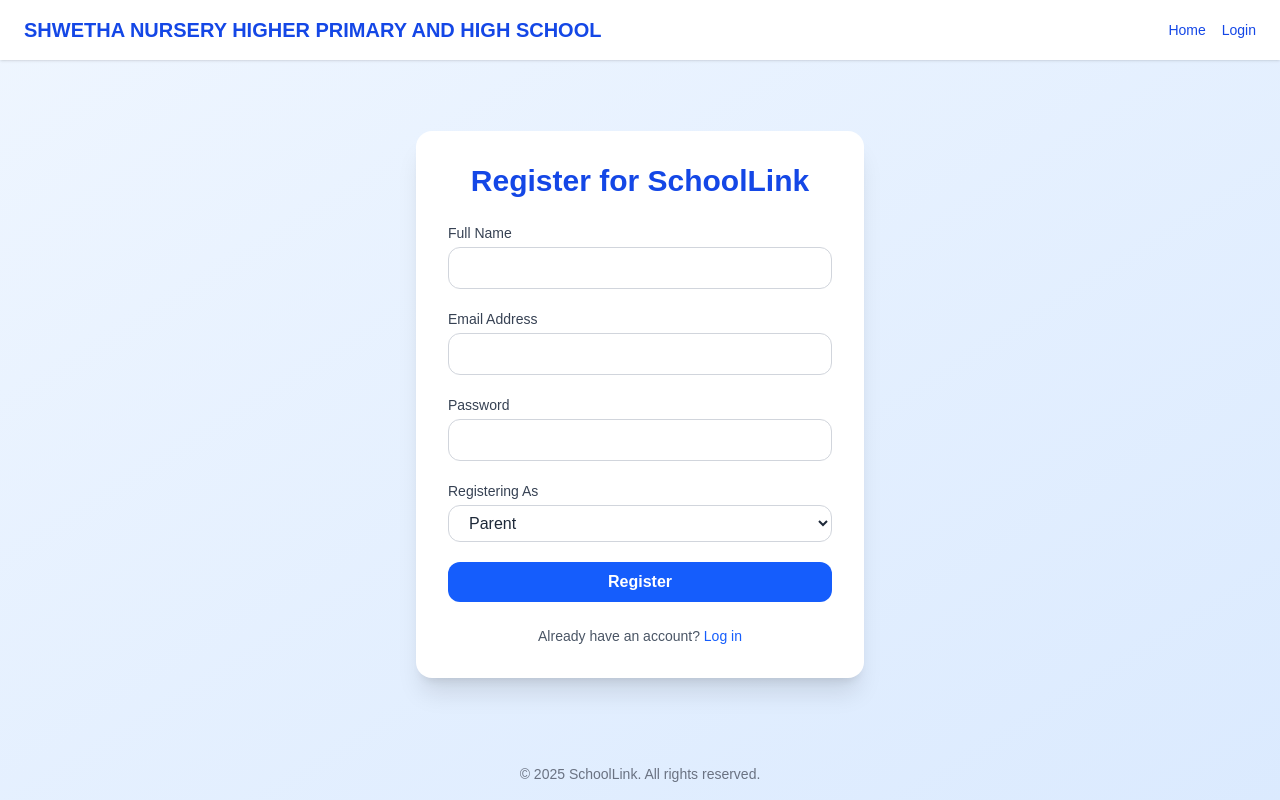
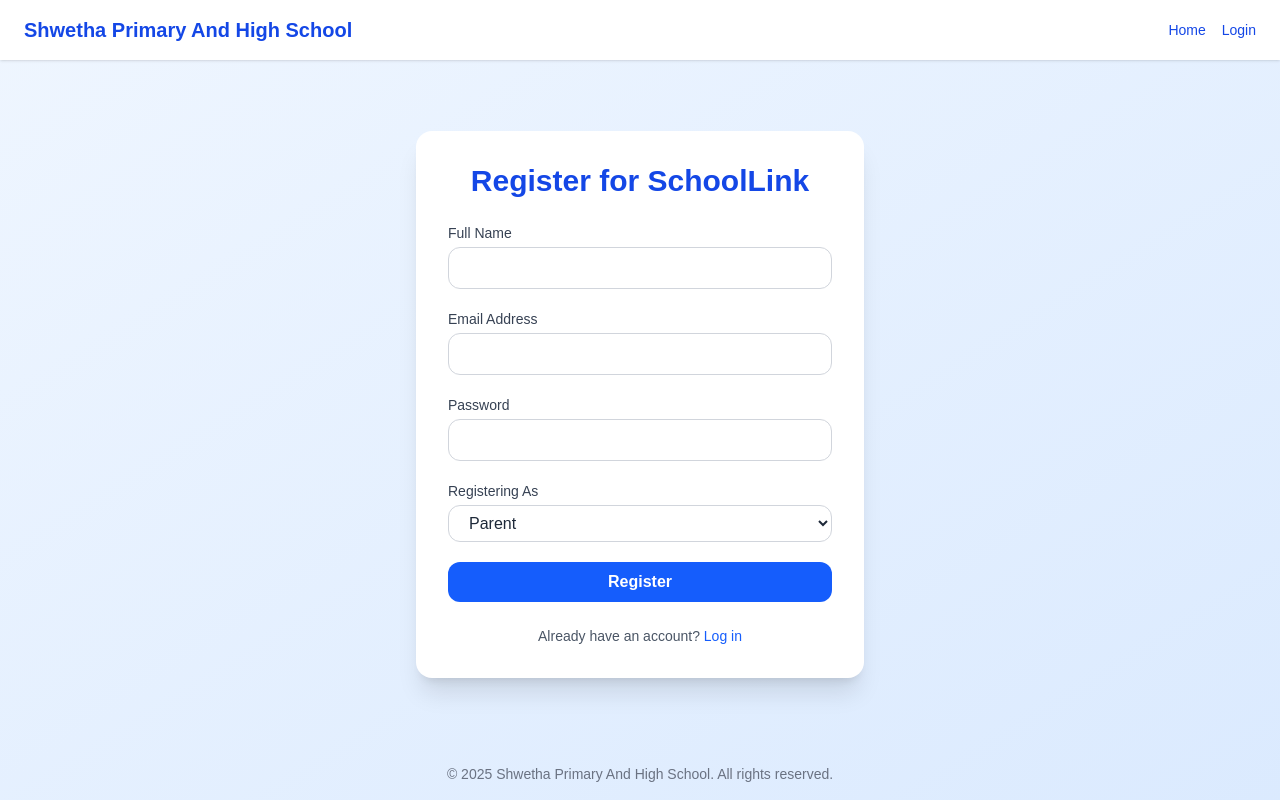
Before and after one commit to gauthamkn/Noticeboard-app, a Next.js app: page /register in a window 1280 px wide. Built offline with nearby package versions, Linux system fonts and the light colour scheme; no server answers.

Commit message:
Update page.js

```diff
--- a/src/app/register/page.js
+++ b/src/app/register/page.js
@@ -30,7 +30,7 @@
     <main className="min-h-screen bg-gradient-to-br from-blue-50 to-blue-100 flex flex-col">
       {/* Top Navbar */}
       <nav className="w-full bg-white shadow px-6 py-4 flex justify-between items-center">
-        <Link href="/" className="text-xl font-bold text-blue-700">SHWETHA NURSERY HIGHER PRIMARY AND HIGH SCHOOL</Link>
+        <Link href="/" className="text-xl font-bold text-blue-700">Shwetha Primary And High School</Link>
         <div className="space-x-4 text-sm">
           <Link href="/" className="text-blue-700 hover:underline">Home</Link>
           <Link href="/login" className="text-blue-700 hover:underline">Login</Link>
@@ -112,7 +112,7 @@
 
       {/* Footer */}
       <footer className="text-center text-sm text-gray-500 py-4">
-        © {new Date().getFullYear()} SchoolLink. All rights reserved.
+        © {new Date().getFullYear()} Shwetha Primary And High School. All rights reserved.
       </footer>
     </main>
   );
```
